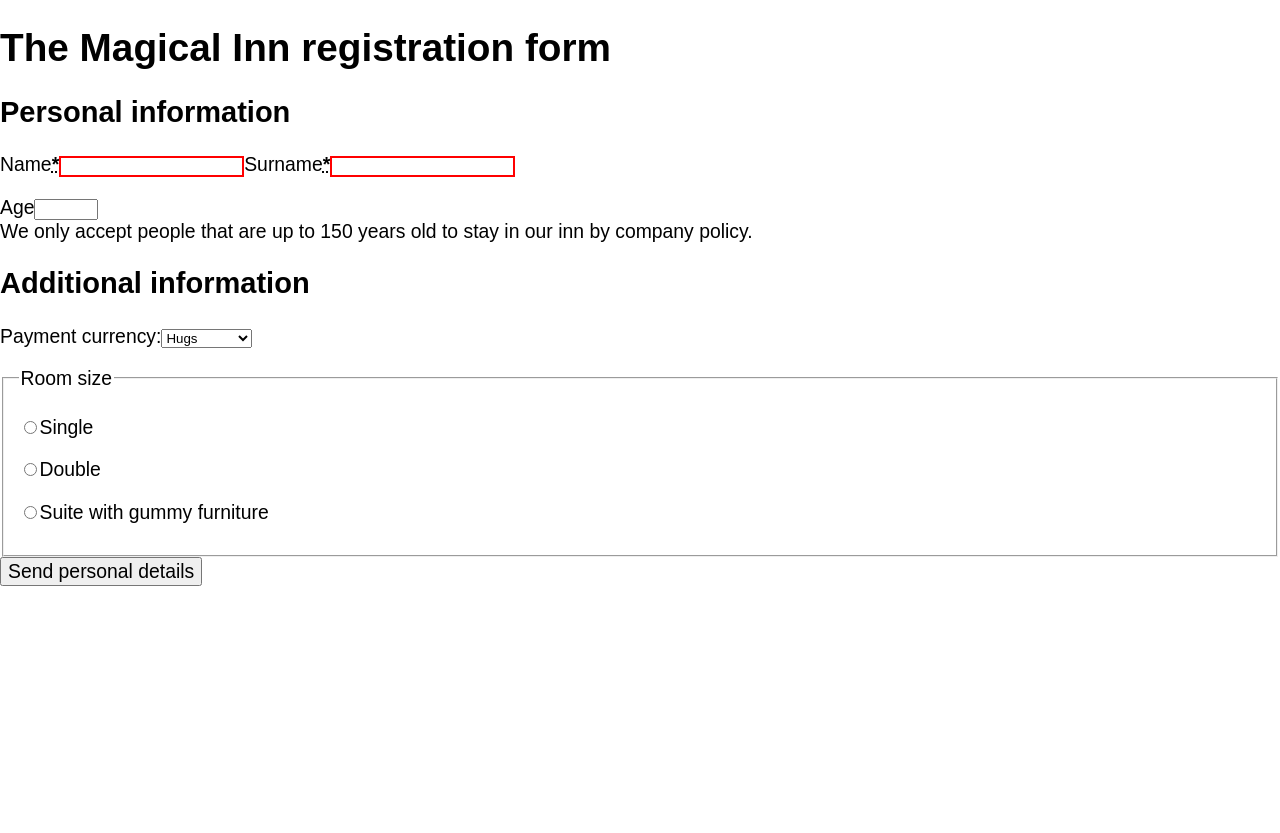
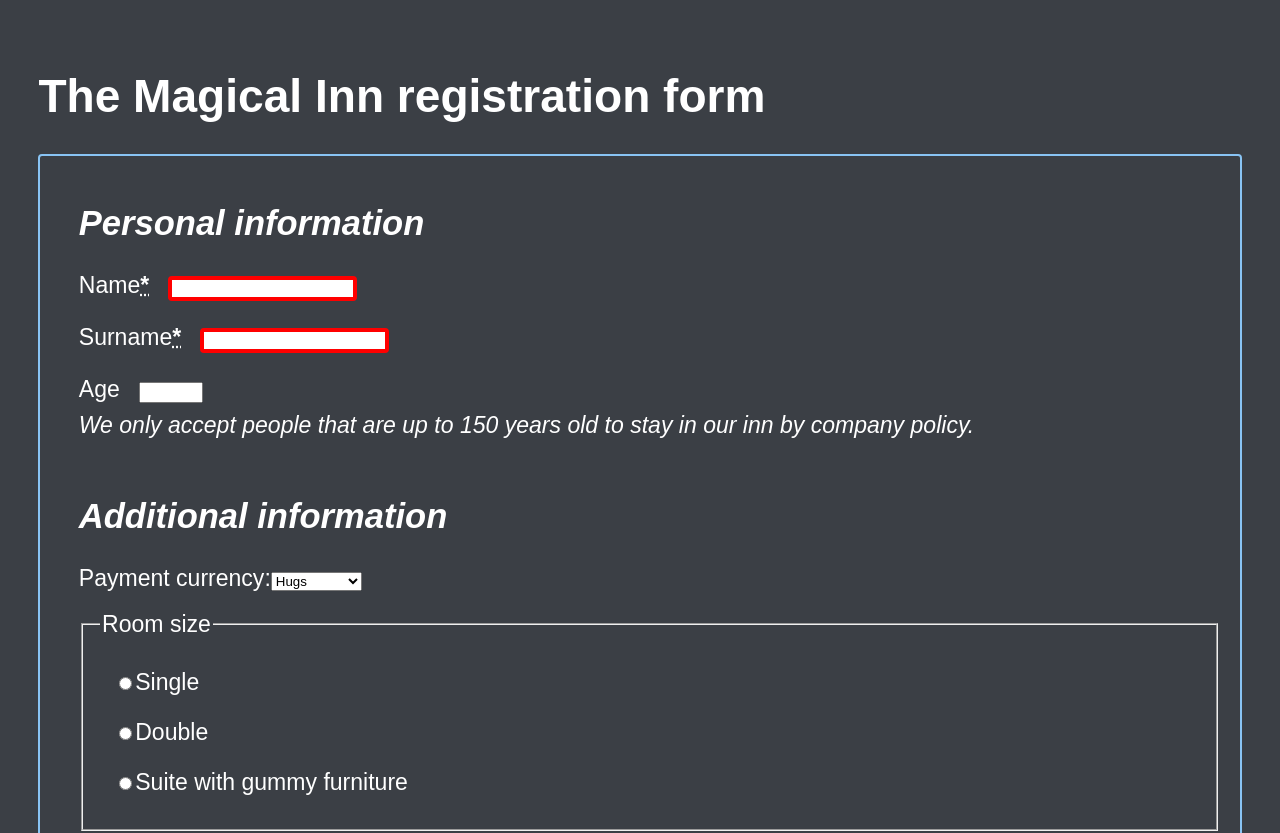
Before and after one commit to accessibilityspace/forms-workshop, a React (Create React App) app in the folder 2-react-forms/guest-form/: page / in a window 1280 px wide. Shown: the top 833 px of the page. Before the commit the page ends 800 px from the top, so only its background shows below. Built offline with nearby package versions, Linux system fonts and the light colour scheme.

Commit message:
fix: add very minimal CSS styling
It's still ugly but :see_no_evil:

```diff
--- a/2-react-forms/guest-form/src/App.css
+++ b/2-react-forms/guest-form/src/App.css
@@ -1,14 +1,45 @@
 html, body, button {
+    background-color: #3B3F45;
+    color: #fff;
     font-family: Arial, Helvetica, sans-serif;
-    font-size: 1.1rem;
+    font-size: 1.2rem;
+}
+
+input {
+    margin-left: 1rem;
 }
 
 input:invalid {
-    border: 2px solid red;
+    border: 4px solid red;
+    border-radius: 4px;
 }
 
 .field-description {
     display: block;
+    font-style: italic;
+    margin-top: 0.5rem;
+}
+
+main {
+    padding: 2rem;
+}
+
+section {
+    margin-bottom: 3rem;
+}
+
+form {
+    padding: 1rem 1rem 2rem 2rem;
+    border: 2px solid #89c4f4;
+    border-radius: 4px;
+}
+
+p {
+    margin-bottom: 1rem;
+}
+
+h2 {
+    font-style: italic;
 }
 
 /* From https://webaim.org/techniques/css/invisiblecontent/ */
--- a/2-react-forms/guest-form/src/components/Form.js
+++ b/2-react-forms/guest-form/src/components/Form.js
@@ -49,6 +49,8 @@ class Form extends React.Component {
                             <strong><abbr title="required">*</abbr></strong>
                             <input name="name" type="text" ref="name" required aria-required="true" onBlur={this.validateForm.bind(this, "name")}/>
                         </label>
+                    </p>
+                    <p>
                         <label>Surname
                             <strong><abbr title="required">*</abbr></strong>
                             <input name="surname" type="text" ref="surname" required aria-required="true" onBlur={this.validateForm.bind(this, "surname")}/>
```
